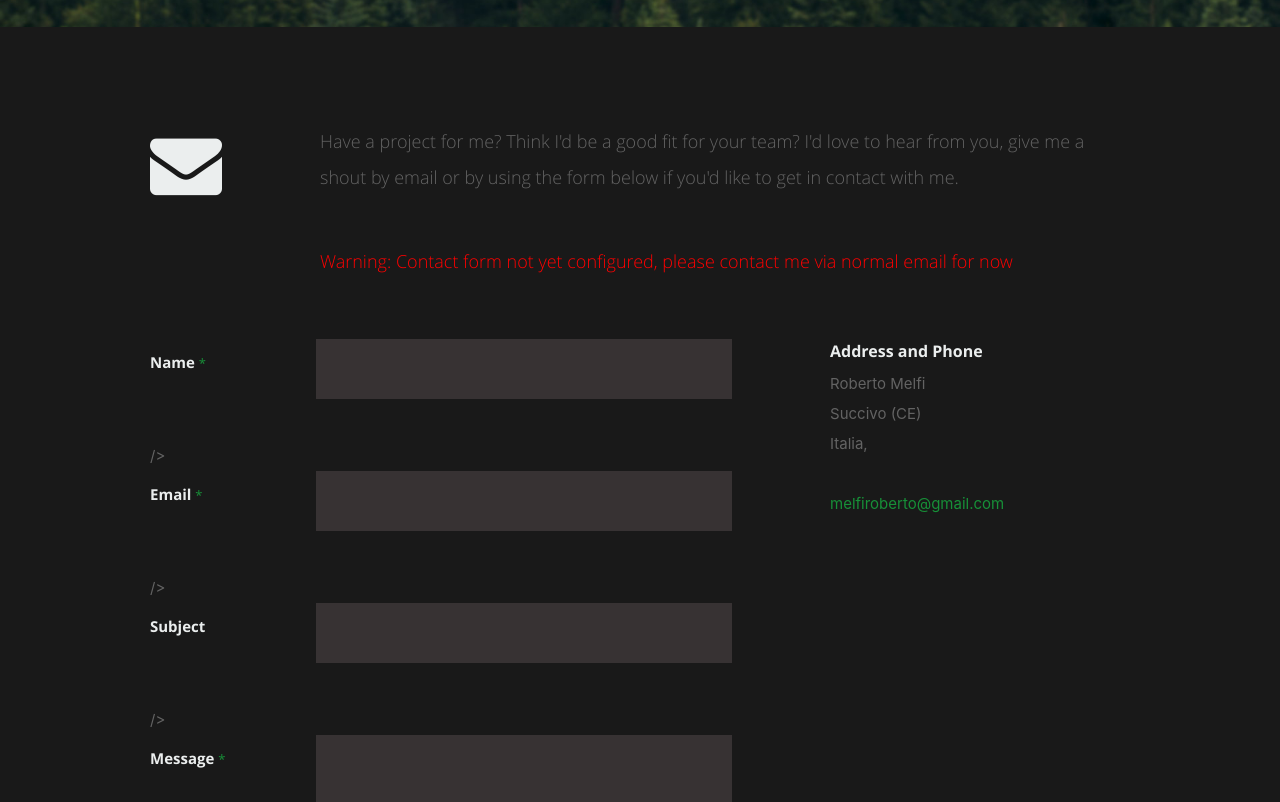
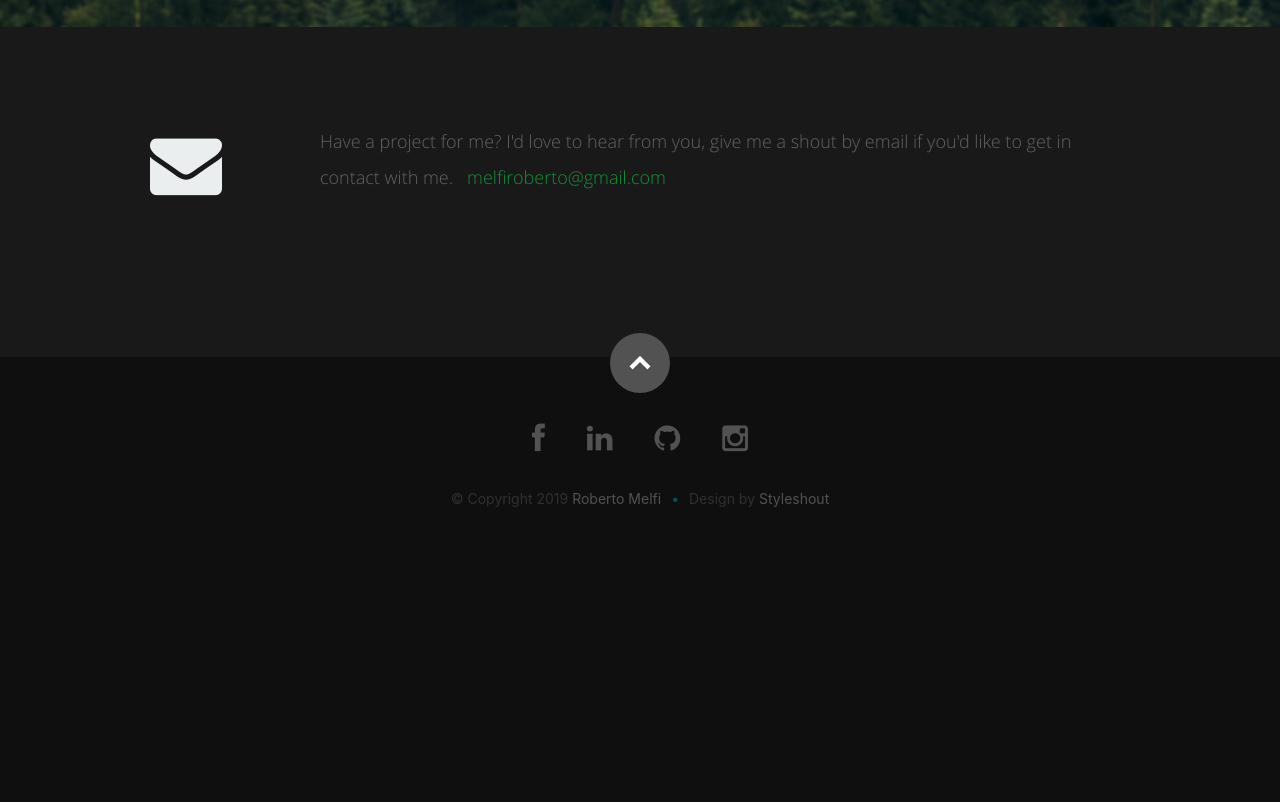
Before and after one commit to robmelfi/robmelfi.github.io, a React (Create React App) app: page / in a window 1280 px wide. Shown: the part 3898-4700 px from the top of the page. After the commit the page ends 4460 px from the top, so only its background shows below. Built offline with nearby package versions, Linux system fonts and the light colour scheme.

Commit message:
update contact and footer

```diff
--- a/public/resumeData.json
+++ b/public/resumeData.json
@@ -7,7 +7,7 @@
     "degree":"Master's degree in Computer Science",
     "image":"profile_pic.png",
     "bio":"I am a Computer Science High School Teacher and Full Stack Developer as a hobby. I teach Exploring Computer Science, Information Technology, and Basic Programming.",
-    "contactmessage":"Have a project for me? Think I'd be a good fit for your team? I'd love to hear from you, give me a shout by email or by using the form below if you'd like to get in contact with me.",
+    "contactmessage":"Have a project for me? I'd love to hear from you, give me a shout by email if you'd like to get in contact with me.",
     "email": "melfiroberto@gmail.com",
     "phone": "",
     "address":{
--- a/src/Components/Contact.js
+++ b/src/Components/Contact.js
@@ -1,16 +1,24 @@
-import React, { Component } from 'react';
+import React, {Component} from 'react';
 
 class Contact extends Component {
     render() {
 
-    if(this.props.data){
-      var name = this.props.data.name
-      var city = this.props.data.address.city;
-      var state = this.props.data.address.state;
-      var zip = this.props.data.address.zip;
-      var phone= this.props.data.phone;
-      var email = this.props.data.email;
-      var message = this.props.data.contactmessage;
+        var name;
+        var city;
+        var state;
+        var zip;
+        var phone;
+        var email;
+        var message;
+
+        if (this.props.data) {
+            name = this.props.data.name;
+            city = this.props.data.address.city;
+            state = this.props.data.address.state;
+            zip = this.props.data.address.zip;
+            phone = this.props.data.phone;
+            email = this.props.data.email;
+            message = this.props.data.contactmessage;
         }
 
         return (
@@ -25,15 +33,12 @@ class Contact extends Component {
                     </div>
 
                     <div className="ten columns">
-
-                  <p className="lead">{message}</p>
-                  <br/>
-                  <p className="lead warning">Warning: Contact form not yet configured, please contact me via normal email for now</p>
-
+                        <p className="lead">{message} &nbsp;&nbsp;<span><a href="mailto:melfiroberto@gmail.com">{email}</a></span></p>
                     </div>
 
                 </div>
 
+                {/*
                 <div className="row">
                     <div className="eight columns">
 
@@ -42,17 +47,20 @@ class Contact extends Component {
 
                                 <div>
                                     <label htmlFor="contactName">Name <span className="required">*</span></label>
-						   <input type="text" defaultValue="" size="35" id="contactName" name="contactName" onChange={this.handleChange}/>/>
+                                    <input type="text" defaultValue="" size="35" id="contactName" name="contactName"
+                                           onChange={this.handleChange}/>
                                 </div>
 
                                 <div>
                                     <label htmlFor="contactEmail">Email <span className="required">*</span></label>
-						   <input type="text" defaultValue="" size="35" id="contactEmail" name="contactEmail" onChange={this.handleChange}/>/>
+                                    <input type="text" defaultValue="" size="35" id="contactEmail" name="contactEmail"
+                                           onChange={this.handleChange}/>
                                 </div>
 
                                 <div>
                                     <label htmlFor="contactSubject">Subject</label>
-						   <input type="text" defaultValue="" size="35" id="contactSubject" name="contactSubject" onChange={this.handleChange}/>/>
+                                    <input type="text" defaultValue="" size="35" id="contactSubject"
+                                           name="contactSubject" onChange={this.handleChange}/>
                                 </div>
 
                                 <div>
@@ -63,7 +71,7 @@ class Contact extends Component {
                                 <div>
                                     <button className="submit">Submit</button>
                                     <span id="image-loader">
-                        <img alt="" src="images/loader.gif" />
+                        <img alt="" src="images/loader.gif"/>
                      </span>
                                 </div>
                             </fieldset>
@@ -71,7 +79,7 @@ class Contact extends Component {
 
                         <div id="message-warning"> Error boy</div>
                         <div id="message-success">
-                  <i className="fa fa-check"></i>Your message was sent, thank you!<br />
+                            <i className="fa fa-check"></i>Your message was sent, thank you!<br/>
                         </div>
                     </div>
 
@@ -81,15 +89,16 @@ class Contact extends Component {
 
                             <h4>Address and Phone</h4>
                             <p className="address">
-						   {name}<br />
-						   {city} <br />
-						   {state}, {zip}<br />
-						   <span>{phone}</span><br />
+                                {name}<br/>
+                                {city} <br/>
+                                {state}, {zip}<br/>
+                                <span>{phone}</span><br/>
                                 <span><a href="mailto:tbakerx@gmail.com">{email}</a></span>
                             </p>
                         </div>
                     </aside>
                 </div>
+                */}
             </section>
         );
     }
--- a/src/Components/Footer.js
+++ b/src/Components/Footer.js
@@ -19,7 +19,7 @@ class Footer extends Component {
            </ul>
 
            <ul className="copyright">
-              <li>&copy; Copyright 2017 <a title="Tim Baker" href="http://www.timbakerdev.com/">Tim Baker</a></li>
+              <li>&copy; Copyright 2019 <a title="Roberto Melfi" href="https://robmelfi.github.io/">Roberto Melfi</a></li>
               <li>Design by <a title="Styleshout" href="http://www.styleshout.com/">Styleshout</a></li>
            </ul>
 
```
Lines whose indentation alone changed are shown as unchanged.
